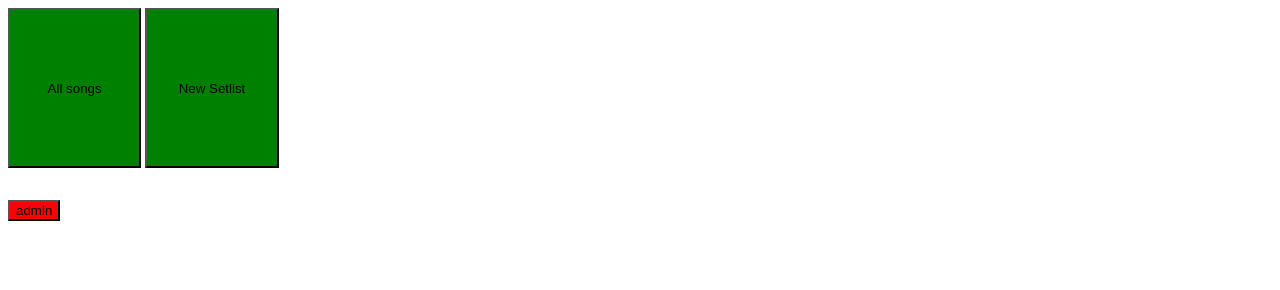
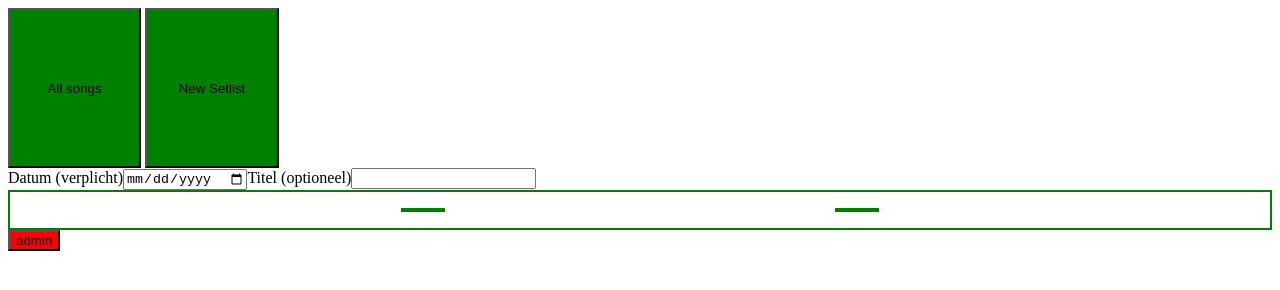
Before and after one commit to RaynauldM/setListAppSimple, a plain HTML site: page index.html in a window 1280 px wide. Both pictures are taken after a click on the button "New Setlist". Drawn offline with nearby package versions, Linux system fonts and the light colour scheme; no server answers.

Commit message:
word al wat, nog best een zooitje

```diff
--- a/admin.js
+++ b/admin.js
@@ -18,7 +18,7 @@ for (let btn of btns) {
 }
 
 function clearScreen() {
-  mainScreen.innerHTML = "";
+  mainScreen.innerHTML = "<ul id=setListUl></ul>";
 }
 
 function addSongPage() {
--- a/app.js
+++ b/app.js
@@ -1,6 +1,7 @@
 const sUl = document.getElementById("setListUl");
 const btnPlacement = document.getElementById("btnPlacement");
 
+import { newSetListPage } from "./subPages/newSetList.js";
 // globals
 
 const setList = "./json/setlist.json";
@@ -20,6 +21,8 @@ function handleClick(event) {
     case "allSongsBtn":
       showAllSongs(sUl);
       break;
+    case "createSetListBtn":
+      newSetListPage();
   }
 }
 
--- a/index.html
+++ b/index.html
@@ -12,11 +12,12 @@
   <body>
     <div id="btnPlacement">
       <button id="allSongsBtn">All songs</button>
-      <button id="createSetList">New Setlist</button>
+      <button id="createSetListBtn">New Setlist</button>
     </div>
-    <div id="setListDiv">
+    <main id="setListDiv">
       <ul id="setListUl"></ul>
-    </div>
+    </main>
+
     <div id="adminBtnPlacement">
       <a href="./admin.html">
         <button id="adminBtn">admin</button>
--- a/style.css
+++ b/style.css
@@ -10,6 +10,10 @@
   margin-top: 0.7em;
 }
 
+.containers {
+  border: solid green 2px;
+}
+
 #setListUl {
   list-style: none;
   display: flex;
@@ -19,3 +23,8 @@
 #adminBtn {
   background-color: red;
 }
+
+#listContainer {
+  display: flex;
+  justify-content: space-evenly;
+}
--- /dev/null
+++ b/subPages/newSetList.js
@@ -0,0 +1,75 @@
+const mainScreen = document.querySelector("main");
+
+import { showAllSongs } from "../fetch.js";
+
+function clearScreen() {
+  mainScreen.innerHTML = "";
+}
+
+function pageStart() {
+  clearScreen();
+  const linebreak = document.createElement("br");
+  let dateLabel = document.createElement("label");
+  let dateInput = document.createElement("input");
+
+  let titleLabel = document.createElement("label");
+  let titleInput = document.createElement("input");
+
+  let listContainer = document.createElement("div");
+  let fullListContainer = document.createElement("ul");
+  let newListContainer = document.createElement("ul");
+  dateLabel.for = "dateInput";
+  dateLabel.innerHTML = "Datum (verplicht)";
+  dateInput.name = "dateInput";
+  dateInput.id = "dateInput";
+  dateInput.type = "date";
+
+  mainScreen.append(dateLabel);
+  mainScreen.append(dateInput);
+
+  titleLabel.for = "titleInput";
+  titleLabel.innerHTML = "Titel (optioneel)";
+  titleInput.name = "titleInput";
+  titleInput.id = "titleInput";
+
+  mainScreen.append(linebreak);
+  mainScreen.append(titleLabel);
+  mainScreen.append(titleInput);
+  mainScreen.append(linebreak);
+
+  listContainer.id = "listContainer";
+  fullListContainer.id = "fullListContainer";
+  newListContainer.id = "newListContainer";
+  listContainer.className = "containers";
+  fullListContainer.className = "containers";
+  newListContainer.className = "containers";
+
+  showAllSongs(fullListContainer);
+
+  listContainer.append(fullListContainer);
+  listContainer.append(newListContainer);
+  mainScreen.append(listContainer);
+
+  let fullListContainerSort = new Sortable(fullListContainer, {
+    group: {
+      name: "createNew",
+      pull: "clone",
+      put: false,
+    },
+    sort: false,
+  });
+
+  let newListContainerSort = new Sortable(newListContainer, {
+    group: {
+      name: "createNew",
+      pull: false,
+      put: true,
+    },
+    animation: 150,
+    removeOnSpill: true,
+  });
+}
+
+export function newSetListPage() {
+  pageStart();
+}
```
